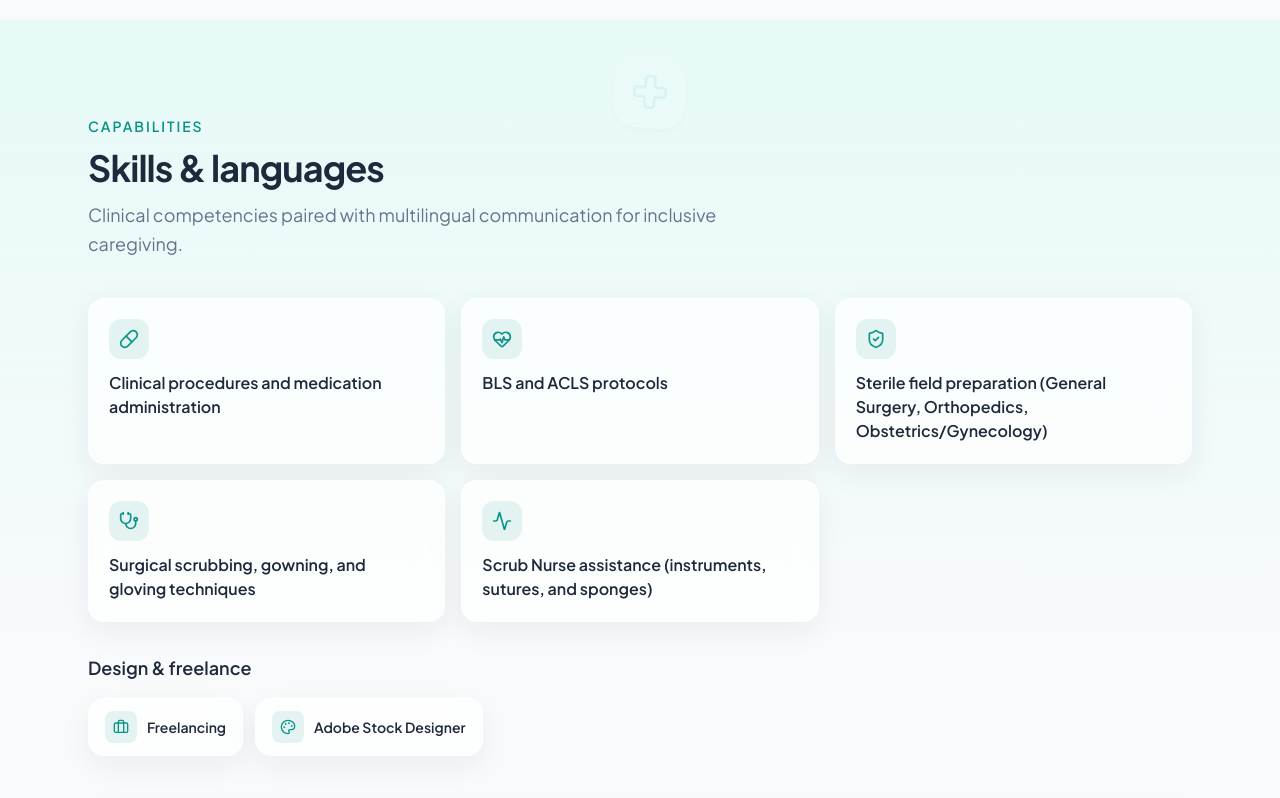
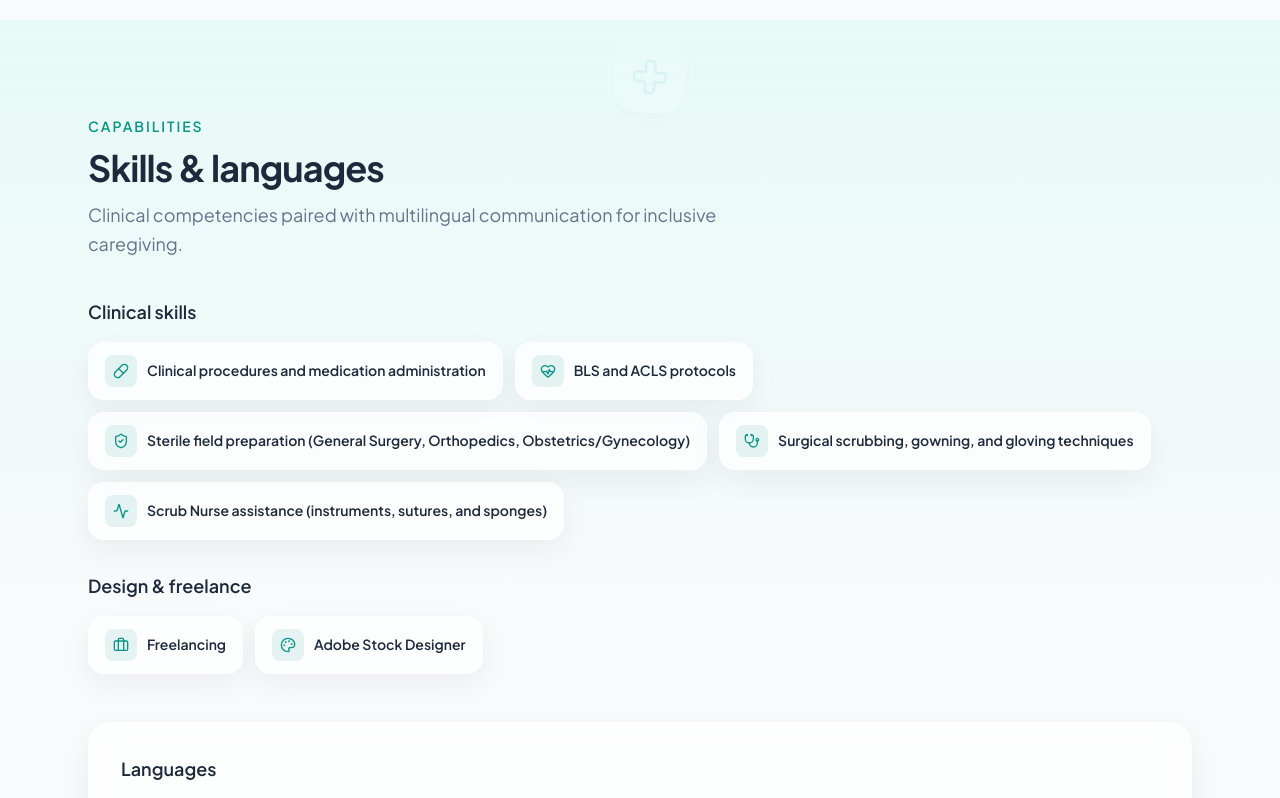
Before and after one commit to TanvirBD71/tanvir.ahmad.bd, a Next.js app: page / in a window 1280 px wide. Shown: the part 1718-2516 px from the top of the page. Built offline with nearby package versions, Linux system fonts and the light colour scheme.

Commit message:
Update Skills.tsx

```diff
--- a/components/Skills.tsx
+++ b/components/Skills.tsx
@@ -25,6 +25,58 @@ const iconMap: Record<string, LucideIcon> = {
   Palette,
 };
 
+type SkillItem = {
+  name: string;
+  icon: string;
+};
+
+// One clean chip style for every skill group (clinical, design & freelance):
+// a small icon tile and the skill name in a single pill.
+function SkillGroup({
+  title,
+  items,
+  reduceMotion,
+  className,
+}: {
+  title: string;
+  items: SkillItem[];
+  reduceMotion: boolean | null;
+  className?: string;
+}) {
+  if (items.length === 0) return null;
+
+  return (
+    <div className={className}>
+      <h3 className="mb-4 text-lg font-semibold text-navy">{title}</h3>
+      <ul className="flex flex-wrap gap-3">
+        {items.map((skill, i) => {
+          const Icon = iconMap[skill.icon] ?? Stethoscope;
+          return (
+            <motion.li
+              key={skill.name}
+              className="glass-panel inline-flex max-w-full items-center gap-2.5 rounded-2xl px-4 py-3 transition hover:border-teal/30"
+              initial={reduceMotion ? false : { opacity: 0, y: 12 }}
+              whileInView={reduceMotion ? undefined : { opacity: 1, y: 0 }}
+              viewport={{ once: true, amount: 0.2 }}
+              transition={{
+                duration: reduceMotion ? 0 : 0.35,
+                delay: reduceMotion ? 0 : i * 0.04,
+              }}
+            >
+              <span className="inline-flex h-8 w-8 shrink-0 items-center justify-center rounded-lg bg-teal/10 text-teal">
+                <Icon className="h-4 w-4" aria-hidden="true" />
+              </span>
+              <span className="text-sm font-semibold leading-snug text-navy">
+                {skill.name}
+              </span>
+            </motion.li>
+          );
+        })}
+      </ul>
+    </div>
+  );
+}
+
 export default function Skills() {
   const reduceMotion = useReducedMotion();
 
@@ -43,64 +95,19 @@ export default function Skills() {
           description={skills.description}
         />
 
-        <ul className="mb-8 grid grid-cols-1 gap-3 sm:grid-cols-2 lg:grid-cols-3 lg:gap-4">
-          {skills.clinical.map((skill, i) => {
-            const Icon = iconMap[skill.icon] ?? Stethoscope;
-            return (
-              <motion.li
-                key={skill.name}
-                className="glass-panel flex flex-col items-start gap-3 rounded-2xl p-4 transition hover:border-teal/30 md:p-5"
-                initial={reduceMotion ? false : { opacity: 0, y: 16 }}
-                whileInView={reduceMotion ? undefined : { opacity: 1, y: 0 }}
-                viewport={{ once: true, amount: 0.2 }}
-                transition={{
-                  duration: reduceMotion ? 0 : 0.4,
-                  delay: reduceMotion ? 0 : i * 0.04,
-                }}
-              >
-                <span className="inline-flex h-10 w-10 items-center justify-center rounded-xl bg-teal/10 text-teal">
-                  <Icon className="h-5 w-5" aria-hidden="true" />
-                </span>
-                <span className="text-sm font-semibold text-navy md:text-base">
-                  {skill.name}
-                </span>
-              </motion.li>
-            );
-          })}
-        </ul>
+        <SkillGroup
+          title="Clinical skills"
+          items={skills.clinical}
+          reduceMotion={reduceMotion}
+          className={skills.other.length > 0 ? "mb-8" : "mb-12"}
+        />
 
-        {skills.other.length > 0 && (
-          <div className="mb-12">
-            <h3 className="mb-4 text-lg font-semibold text-navy">
-              Design &amp; freelance
-            </h3>
-            <ul className="flex flex-wrap gap-3">
-              {skills.other.map((skill, i) => {
-                const Icon = iconMap[skill.icon] ?? Briefcase;
-                return (
-                  <motion.li
-                    key={skill.name}
-                    className="glass-panel inline-flex items-center gap-2.5 rounded-2xl px-4 py-3 transition hover:border-teal/30"
-                    initial={reduceMotion ? false : { opacity: 0, y: 12 }}
-                    whileInView={reduceMotion ? undefined : { opacity: 1, y: 0 }}
-                    viewport={{ once: true, amount: 0.2 }}
-                    transition={{
-                      duration: reduceMotion ? 0 : 0.35,
-                      delay: reduceMotion ? 0 : i * 0.04,
-                    }}
-                  >
-                    <span className="inline-flex h-8 w-8 items-center justify-center rounded-lg bg-teal/10 text-teal">
-                      <Icon className="h-4 w-4" aria-hidden="true" />
-                    </span>
-                    <span className="text-sm font-semibold text-navy">
-                      {skill.name}
-                    </span>
-                  </motion.li>
-                );
-              })}
-            </ul>
-          </div>
-        )}
+        <SkillGroup
+          title="Design & freelance"
+          items={skills.other}
+          reduceMotion={reduceMotion}
+          className="mb-12"
+        />
 
         <div className="glass-panel rounded-3xl p-6 md:p-8">
           <h3 className="mb-6 text-lg font-semibold text-navy">Languages</h3>
```
